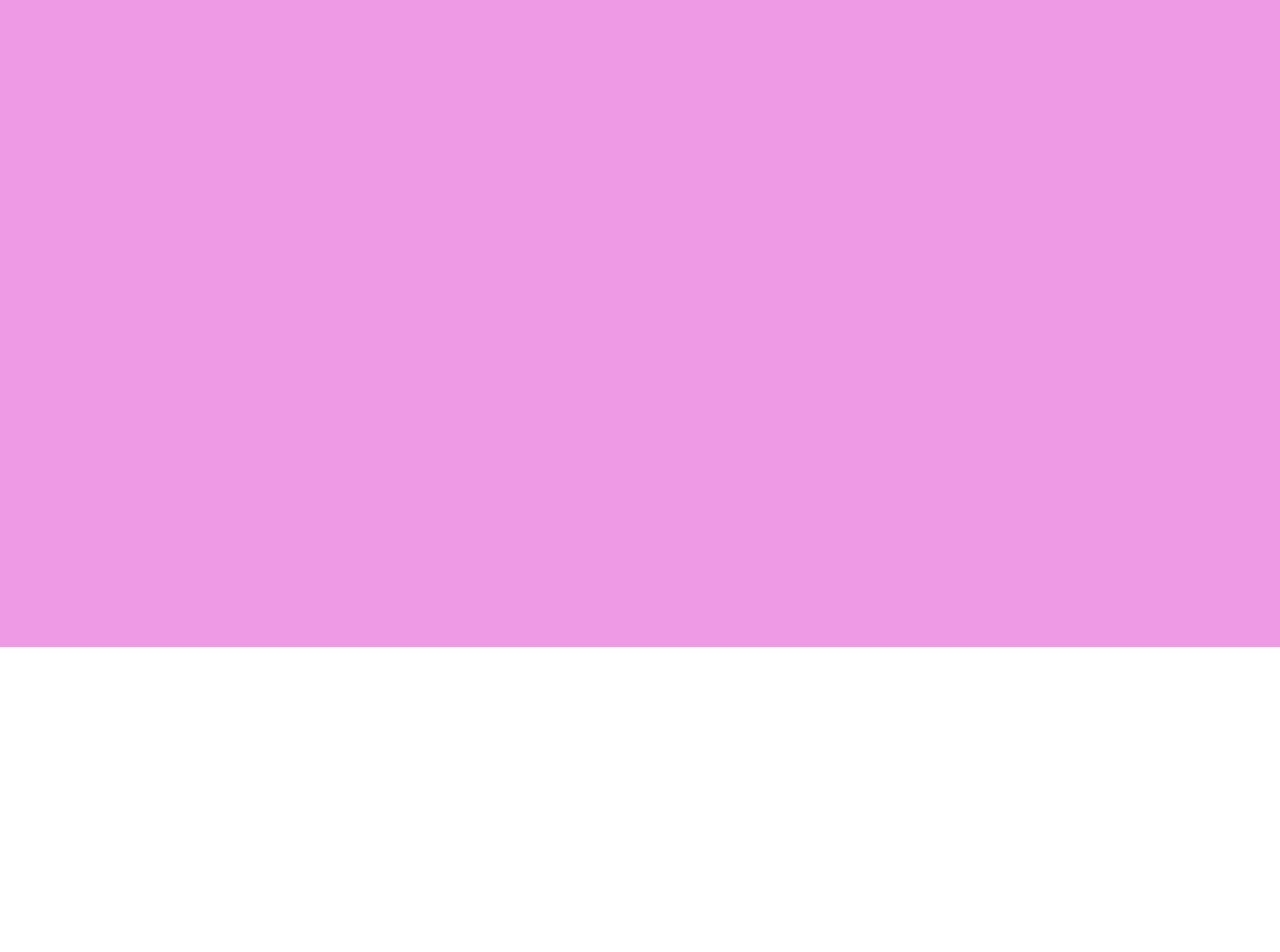
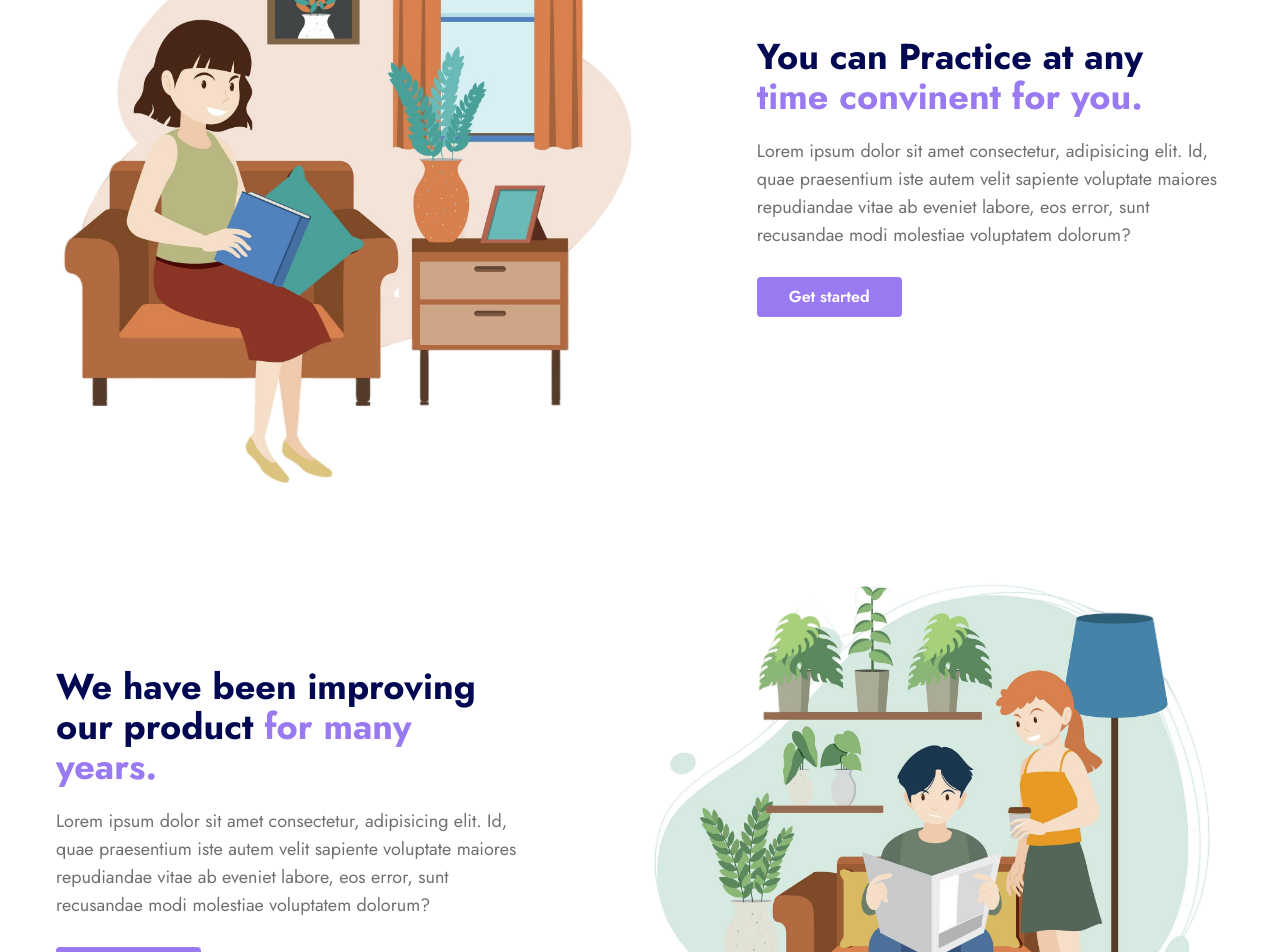
Before and after one commit to Sirou-Abdou/AghlanCompany, a React (Vite) app: page / in a window 1280 px wide. Shown: the part 1340-2292 px from the top of the page. Before the commit the page ends 1987 px from the top, so only its background shows below. Built offline with nearby package versions, Linux system fonts and the light colour scheme.

Commit message:
Add About component to the App

```diff
--- a/src/App.css
+++ b/src/App.css
@@ -1,14 +1,14 @@
-@import url('https://fonts.googleapis.com/css2?family=Jost:ital,wght@0,100..900;1,100..900&display=swap');
+@import url("https://fonts.googleapis.com/css2?family=Jost:ital,wght@0,100..900;1,100..900&display=swap");
 
 body {
-    font-family: "Jost", sans-serif;
-    color: #010851;
+  font-family: "Jost", sans-serif;
+  color: #010851;
 }
 
 nav {
-    z-index: 10001 !important;
+  z-index: 10001 !important;
 }
 
 .gradientBg {
-    background: linear-gradient(99deg, #EE9AE5 0%, #5961F9 100%);
+  background: linear-gradient(99deg, #ee9ae5 0%, #5961f9 100%);
 }
--- a/src/App.jsx
+++ b/src/App.jsx
@@ -1,7 +1,8 @@
 import "./App.css";
 import Features from "./components/Features";
-import { Home } from "./components/Home";
 import Navbar from "./components/Navbar";
+import Home from "./components/Home";
+import About from "./components/About";
 
 function App() {
   return (
@@ -9,6 +10,7 @@ function App() {
       <Navbar />
       <Home />
       <Features />
+      <About />
       <div className="bg-pink w-full h-screen"></div>
     </>
   );
--- a/src/components/About.jsx
+++ b/src/components/About.jsx
@@ -0,0 +1,51 @@
+import Button from "./Button";
+import aboutImg1 from "../assets/aboutImage1.png";
+import aboutImg2 from "../assets/aboutImage2.png";
+
+const About = () => {
+  return (
+    <div className="md: px-14 p-4 max-w-screen-2xl 2xl:mx-auto space-y-20">
+      {/* First part */}
+      <div className="flex flex-col md:flex-row items-center justify-between gap-8 ">
+        <div className="md:w-1/2">
+          <img src={aboutImg1} alt="about-image" />
+        </div>
+        <div className="md:w-2/5">
+          <h2 className="text-2xl md:text-4xl font-bold mb-5 leading-normal">
+            You can Practice at any{" "}
+            <span className="text-secondary">time convinent for you.</span>
+          </h2>
+          <p className="text-tartiary text-md mb-7 md:text-lg">
+            Lorem ipsum dolor sit amet consectetur, adipisicing elit. Id, quae
+            praesentium iste autem velit sapiente voluptate maiores repudiandae
+            vitae ab eveniet labore, eos error, sunt recusandae modi molestiae
+            voluptatem dolorum?
+          </p>
+          <Button title="Get started" className="text-white" />
+        </div>
+      </div>
+
+      {/* Seconde Part */}
+      <div className="flex flex-col md:flex-row items-center justify-between gap-8 ">
+        <div className="md:w-2/5">
+          <h2 className="text-2xl md:text-4xl font-bold mb-5 leading-normal">
+            We have been improving our product{" "}
+            <span className="text-secondary">for many years.</span>
+          </h2>
+          <p className="text-tartiary text-md mb-7 md:text-lg">
+            Lorem ipsum dolor sit amet consectetur, adipisicing elit. Id, quae
+            praesentium iste autem velit sapiente voluptate maiores repudiandae
+            vitae ab eveniet labore, eos error, sunt recusandae modi molestiae
+            voluptatem dolorum?
+          </p>
+          <Button title="Get started" className="text-white" />
+        </div>
+        <div className="md:w-1/2">
+          <img src={aboutImg2} alt="about-image" />
+        </div>
+      </div>
+    </div>
+  );
+};
+
+export default About;
--- a/src/components/Button.jsx
+++ b/src/components/Button.jsx
@@ -1,7 +1,7 @@
 const Button = ({title, className}) => {
   return (
     <div>
-      <button className={`bg-secondary py-2 px-4 transition-all duration-300 rounded hover:bg-indigo-600 hover:text-white font-semibold ${className}`}>
+      <button className={`bg-secondary py-2 px-8 transition-all duration-300 rounded hover:bg-indigo-600 hover:text-white font-semibold ${className}`}>
         {title}
       </button>
     </div>
--- a/src/components/Home.jsx
+++ b/src/components/Home.jsx
@@ -1,7 +1,7 @@
 import bannerImg from "../assets/banner.svg";
 import Banner from "../shared/Banner";
 
-export const Home = () => {
+const Home = () => {
   return (
     <Banner
       bannerImg={bannerImg}
@@ -12,3 +12,5 @@ export const Home = () => {
     />
   );
 };
+
+export default Home;
--- a/src/components/Sticker.jsx
+++ b/src/components/Sticker.jsx
@@ -1,6 +1,8 @@
-const Sticker = ({image, title, className}) => {
+const Sticker = ({ image, title, className }) => {
   return (
-    <div className={`h-96 flex flex-col items-center justify-evenly shadow-3xl rounded-xl hover:-translate-y-4 transition-all duration-300 cursor-pointer ${className}`}>
+    <div
+      className={`h-96 flex flex-col items-center justify-evenly shadow-3xl rounded-xl hover:-translate-y-4 transition-all duration-300 cursor-pointer ${className}`}
+    >
       <img src={image} alt={title} className="w-[150px]" />
       <h1 className="font-semibold text-xl text-center">{title}</h1>
     </div>
--- a/src/shared/Banner.jsx
+++ b/src/shared/Banner.jsx
@@ -4,7 +4,9 @@ const Banner = ({ bannerImg, heading, subheading, btnTitle1, btnTitle2 }) => {
   return (
     <div className="max-w-screen-2xl 2xl:mx-auto flex sm:flex-row flex-col py-8 px-4 rounded-2xl rounded-br-[80px] sm:mx-8 my-2 shadow-3xl gradientBg">
       <div className="sm:w-2/3">
-        <h1 className="text-4xl md:text-7xl font-semibold text-white ">{heading}</h1>
+        <h1 className="text-4xl md:text-7xl font-semibold text-white ">
+          {heading}
+        </h1>
         <p className="text-sm mt-8 text-white w-[80%]">{subheading}</p>
         <div className="flex gap-4 mt-8">
           <Button title={btnTitle1} className="text-white font-bold" />
```
Also changed, not shown: src/components/Navbar.jsx (+6 -2 lines), src/assets/aboutImage1.png (added), src/assets/aboutImage2.png (added).
